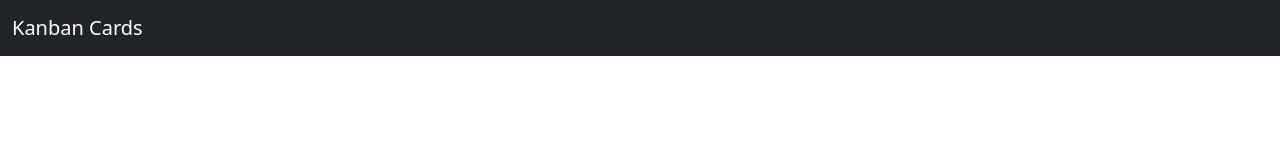
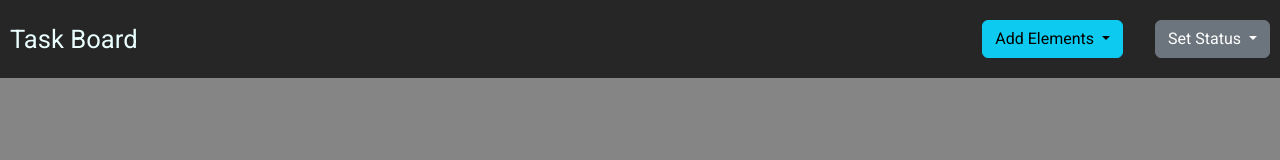
Before and after one commit to AaronPrimmer/week5-Challenge, a plain HTML site: page index.html in a window 1280 px wide. Drawn offline with nearby package versions, Linux system fonts and the light colour scheme.

Commit message:
Added bootstrap and google font

```diff
--- /dev/null
+++ b/css/reset.css
@@ -0,0 +1,124 @@
+html,
+body,
+div,
+span,
+applet,
+object,
+iframe,
+h1,
+h2,
+h3,
+h4,
+h5,
+h6,
+p,
+blockquote,
+pre,
+a,
+abbr,
+acronym,
+address,
+big,
+cite,
+code,
+del,
+dfn,
+em,
+img,
+ins,
+kbd,
+q,
+s,
+samp,
+small,
+strike,
+strong,
+sub,
+sup,
+tt,
+var,
+b,
+u,
+i,
+center,
+dl,
+dt,
+dd,
+ol,
+ul,
+li,
+fieldset,
+form,
+label,
+legend,
+table,
+caption,
+tbody,
+tfoot,
+thead,
+tr,
+th,
+td,
+article,
+aside,
+canvas,
+details,
+embed,
+figure,
+figcaption,
+footer,
+header,
+hgroup,
+menu,
+nav,
+output,
+ruby,
+section,
+summary,
+time,
+mark,
+audio,
+video {
+  margin: 0;
+  padding: 0;
+  border: 0;
+  font-size: 100%;
+  font: inherit;
+  vertical-align: baseline;
+}
+/* HTML5 display-role reset for older browsers */
+article,
+aside,
+details,
+figcaption,
+figure,
+footer,
+header,
+hgroup,
+menu,
+nav,
+section {
+  display: block;
+}
+body {
+  line-height: 1;
+}
+ol,
+ul {
+  list-style: none;
+}
+blockquote,
+q {
+  quotes: none;
+}
+blockquote:before,
+blockquote:after,
+q:before,
+q:after {
+  content: "";
+  content: none;
+}
+table {
+  border-collapse: collapse;
+  border-spacing: 0;
+}
--- /dev/null
+++ b/css/style.css
@@ -0,0 +1,34 @@
+.roboto-font-400 {
+  font-family: "Roboto", sans-serif;
+  font-optical-sizing: auto;
+  font-weight: 400;
+  font-style: normal;
+  font-variation-settings: "wdth" 100;
+}
+
+body {
+  background-color: hsl(0, 0%, 52%);
+}
+
+.nav-container {
+  background-color: hsl(0, 0%, 15%);
+  max-width: 100%;
+  padding: 20px 10px;
+  color: hsl(180, 100%, 96%);
+  margin: 0;
+  display: flex;
+  justify-content: space-between;
+  align-items: center;
+}
+
+.logo-container a {
+  font-size: 1.6em;
+  text-decoration: none;
+  color: hsl(180, 100%, 96%);
+}
+
+.dropdown-buttons {
+  display: flex;
+  flex-direction: row;
+  gap: 2em;
+}
--- a/index.html
+++ b/index.html
@@ -3,23 +3,70 @@
   <head>
     <meta charset="UTF-8" />
     <meta name="viewport" content="width=device-width, initial-scale=1.0" />
+    <link rel="preconnect" href="https://fonts.googleapis.com" />
+    <link rel="preconnect" href="https://fonts.gstatic.com" crossorigin />
     <link
-      href="https://cdn.jsdelivr.net/npm/bootstrap@5.1.3/dist/css/bootstrap.min.css"
+      href="https://fonts.googleapis.com/css2?family=Roboto:ital,wght@0,100..900;1,100..900&display=swap"
       rel="stylesheet"
-      integrity="sha384-1BmE4kWBq78iYhFldvKuhfTAU6auU8tT94WrHftjDbrCEXSU1oBoqyl2QvZ6jIW3"
+    />
+    <link rel="stylesheet" href="./css/reset.css" />
+    <link
+      href="https://cdn.jsdelivr.net/npm/bootstrap@5.3.8/dist/css/bootstrap.min.css"
+      rel="stylesheet"
+      integrity="sha384-sRIl4kxILFvY47J16cr9ZwB07vP4J8+LH7qKQnuqkuIAvNWLzeN8tE5YBujZqJLB"
       crossorigin="anonymous"
     />
-    <title>Kanban Cards</title>
+    <link rel="stylesheet" href="./css/style.css" />
+    <title>Task Board</title>
   </head>
-  <body>
-    <nav class="navbar navbar-expand-lg navbar-dark bg-dark">
-      <div class="container-fluid">
-        <a class="navbar-brand" href="#">Kanban Cards</a>
+  <body class="roboto-font-400">
+    <nav class="nav-container">
+      <div class="logo-container">
+        <a class="navbar-brand" href="#">Task Board</a>
+      </div>
+      <div class="dropdown-buttons">
+        <div class="dropdown" data-bs-theme="dark">
+          <button
+            class="btn dropdown-toggle btn-info"
+            type="button"
+            data-bs-toggle="dropdown"
+            aria-expanded="false"
+          >
+            Add Elements
+          </button>
+          <ul class="dropdown-menu" aria-labelledby="dropdownMenuButtonDark">
+            <li><a class="dropdown-item" href="#">+ Add Card</a></li>
+            <li><a class="dropdown-item" href="#">✏️ Edit Card</a></li>
+            <li><hr class="dropdown-divider" /></li>
+            <li>
+              <a class="dropdown-item text-danger" href="#">Delete Card</a>
+            </li>
+          </ul>
+        </div>
+        <div class="dropdown" data-bs-theme="dark">
+          <button
+            class="btn dropdown-toggle btn-secondary"
+            type="button"
+            data-bs-toggle="dropdown"
+            aria-expanded="false"
+          >
+            Set Status
+          </button>
+          <ul class="dropdown-menu" aria-labelledby="dropdownMenuButtonDark">
+            <li><a class="dropdown-item" href="#">In-Progress</a></li>
+            <li><a class="dropdown-item" href="#">Need Assistance</a></li>
+            <li><hr class="dropdown-divider" /></li>
+            <li>
+              <a class="dropdown-item text-success" href="#">Completed</a>
+            </li>
+          </ul>
+        </div>
       </div>
     </nav>
+    <!-- Bootsrap JS -->
     <script
-      src="https://cdn.jsdelivr.net/npm/bootstrap@5.1.3/dist/js/bootstrap.bundle.min.js"
-      integrity="sha384-ka7Sk0Gln4gmtz2MlQnikT1wXgYsOg+OMhuP+IlRH9sENBO0LRn5q+8nbTov4+1p"
+      src="https://cdn.jsdelivr.net/npm/bootstrap@5.3.8/dist/js/bootstrap.bundle.min.js"
+      integrity="sha384-FKyoEForCGlyvwx9Hj09JcYn3nv7wiPVlz7YYwJrWVcXK/BmnVDxM+D2scQbITxI"
       crossorigin="anonymous"
     ></script>
   </body>
```
